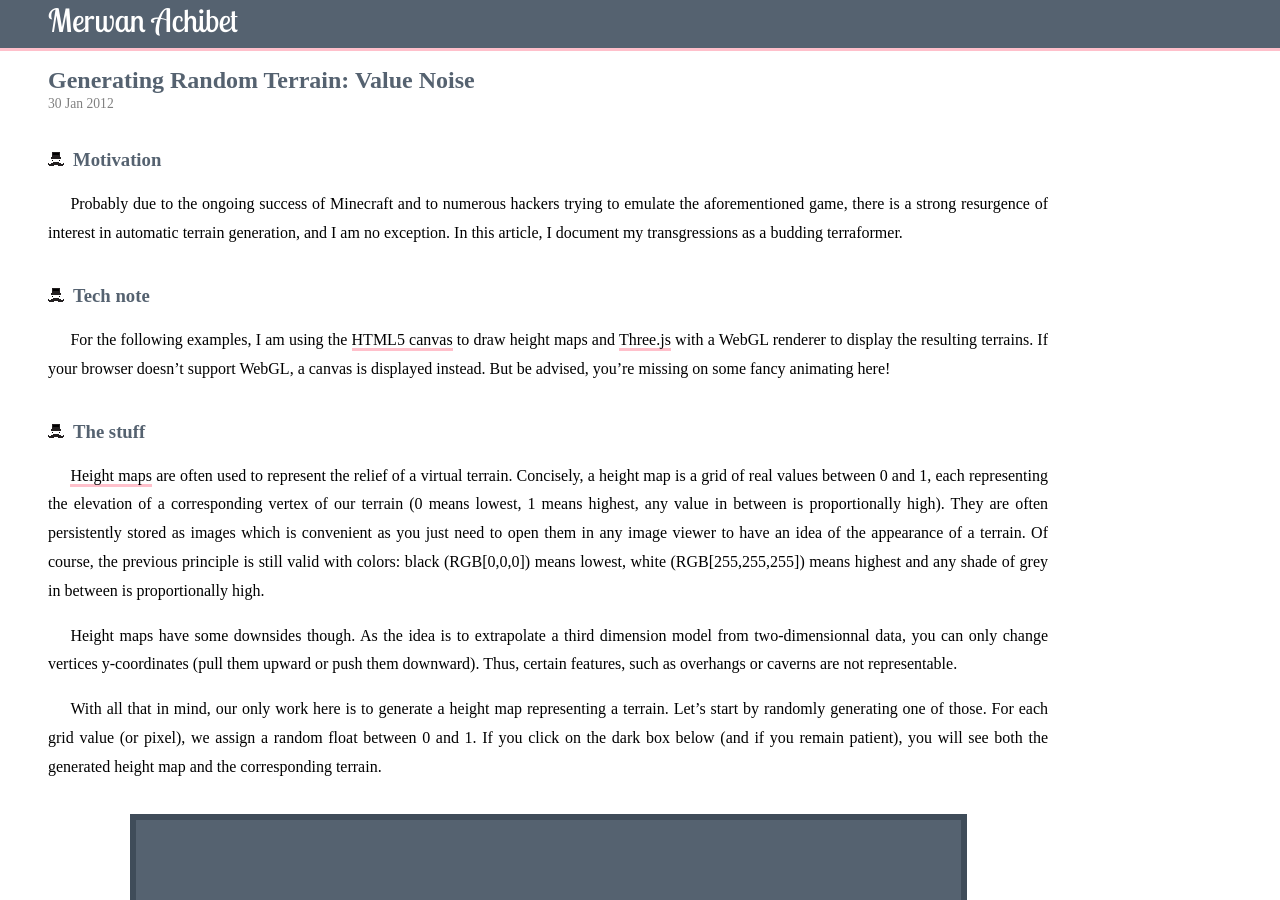
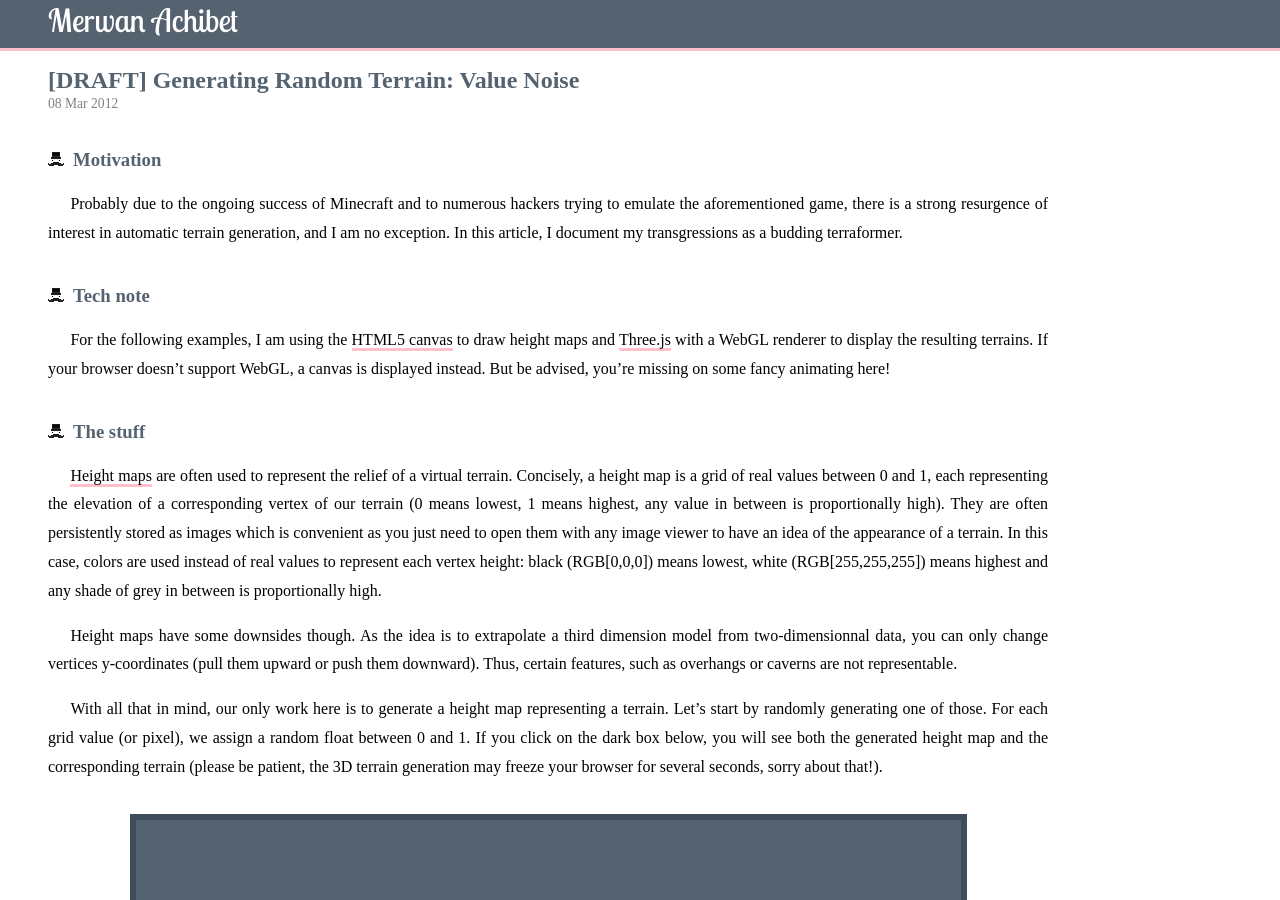
Before and after one commit to merwaaan/merwaaan.github.com, a Jekyll site: the page built from _posts/2012-03-08-generating-random-terrain-value-noise.md, in a window 1280 px wide and 900 px high. Built offline with Jekyll 4.4.1, drawn with Linux system fonts in a browser that asks for light colours; some web fonts are replaced; Markdown is read by kramdown in place of the engine named in the settings; comment, search, counter and statistics services are not loaded; some of the changed text lies outside the part shown.

Commit message:
terrain: clean up and remove Disqus

```diff
--- a/_layouts/post.html
+++ b/_layouts/post.html
@@ -25,22 +25,4 @@
 
   </footer>
 
-  <div id="disqus_thread">
-  </div>
-
-  <script type="text/javascript">
-    var disqus_shortname = 'merwanachibet';
-
-    (function() {
-      var dsq = document.createElement('script');
-      dsq.type = 'text/javascript';
-      dsq.async = true;
-      dsq.src = 'http://' + disqus_shortname + '.disqus.com/embed.js';
-      (document.getElementsByTagName('head')[0] || document.getElementsByTagName('body')[0]).appendChild(dsq);
-    })();
-  </script>
-
-  <a href="http://disqus.com" class="dsq-brlink">blog comments powered
-  by <span class="logo-disqus">Disqus</span></a>
-
 </article>
--- a/_posts/2012-01-30-generating-random-terrains-value-noise.md
+++ b/_posts/2012-03-08-generating-random-terrain-value-noise.md
@@ -1,8 +1,7 @@
 ---
 layout: post
-title: "Generating Random Terrain: Value Noise"
+title: "[DRAFT] Generating Random Terrain: Value Noise"
 published: true
-comments: true
 js: [three, terrain/base]
 css: [terrain]
 ---
@@ -32,11 +31,11 @@
 elevation of a corresponding vertex of our terrain (0 means lowest, 1
 means highest, any value in between is proportionally high). They are
 often persistently stored as images which is convenient as you just
-need to open them in any image viewer to have an idea of the
-appearance of a terrain. Of course, the previous principle is still
-valid with colors: black (RGB\[0,0,0]) means lowest, white
-(RGB\[255,255,255]) means highest and any shade of grey in between is
-proportionally high.
+need to open them with any image viewer to have an idea of the
+appearance of a terrain. In this case, colors are used instead of real
+values to represent each vertex height: black (RGB\[0,0,0]) means
+lowest, white (RGB\[255,255,255]) means highest and any shade of grey
+in between is proportionally high.
 
 Height maps have some downsides though. As the idea is to extrapolate
 a third dimension model from two-dimensionnal data, you can only
@@ -47,9 +46,10 @@
 With all that in mind, our only work here is to generate a height map
 representing a terrain. Let's start by randomly generating one of
 those. For each grid value (or pixel), we assign a random float
-between 0 and 1. If you click on the dark box below (and if you remain
-patient), you will see both the generated height map and the
-corresponding terrain.
+between 0 and 1. If you click on the dark box below, you will see both
+the generated height map and the corresponding terrain (please be
+patient, the 3D terrain generation may freeze your browser for several
+seconds, sorry about that!).
 
 <div class="try" id="try1">
 </div>
--- a/index.html
+++ b/index.html
@@ -18,10 +18,6 @@
 <h2>Projects</h2>
 <ul id="projects">
   <li>
-    <a href="http://github.com/merwaaan/scores">Scores</a>
-    <span class="soft">— A HTML5 musical sheet editor</span>
-  </li>
-  <li>
     <a href="http://github.com/fmdkdd/spacewar">Spacewar</a>
     <span class="soft">— A multiplayer space shooter powered by
     HTML5, Node and Socket IO</span>
```
